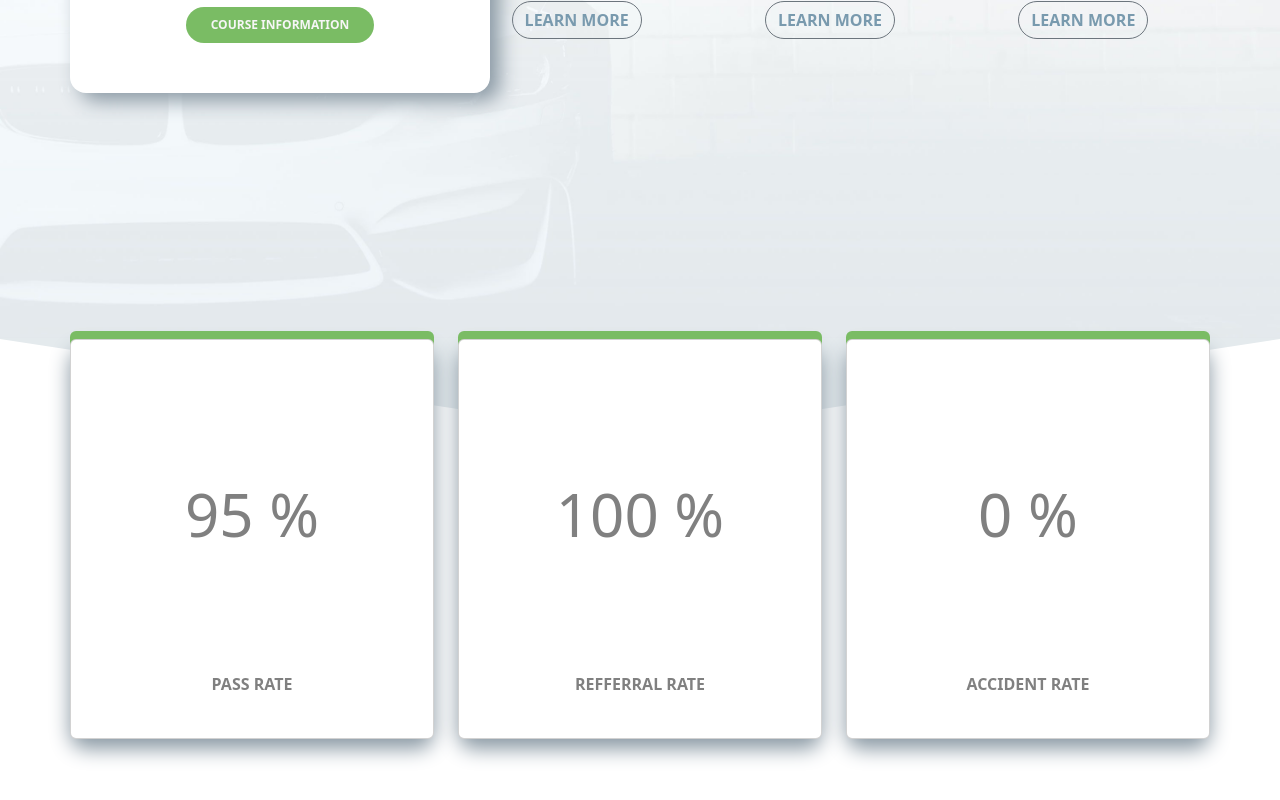
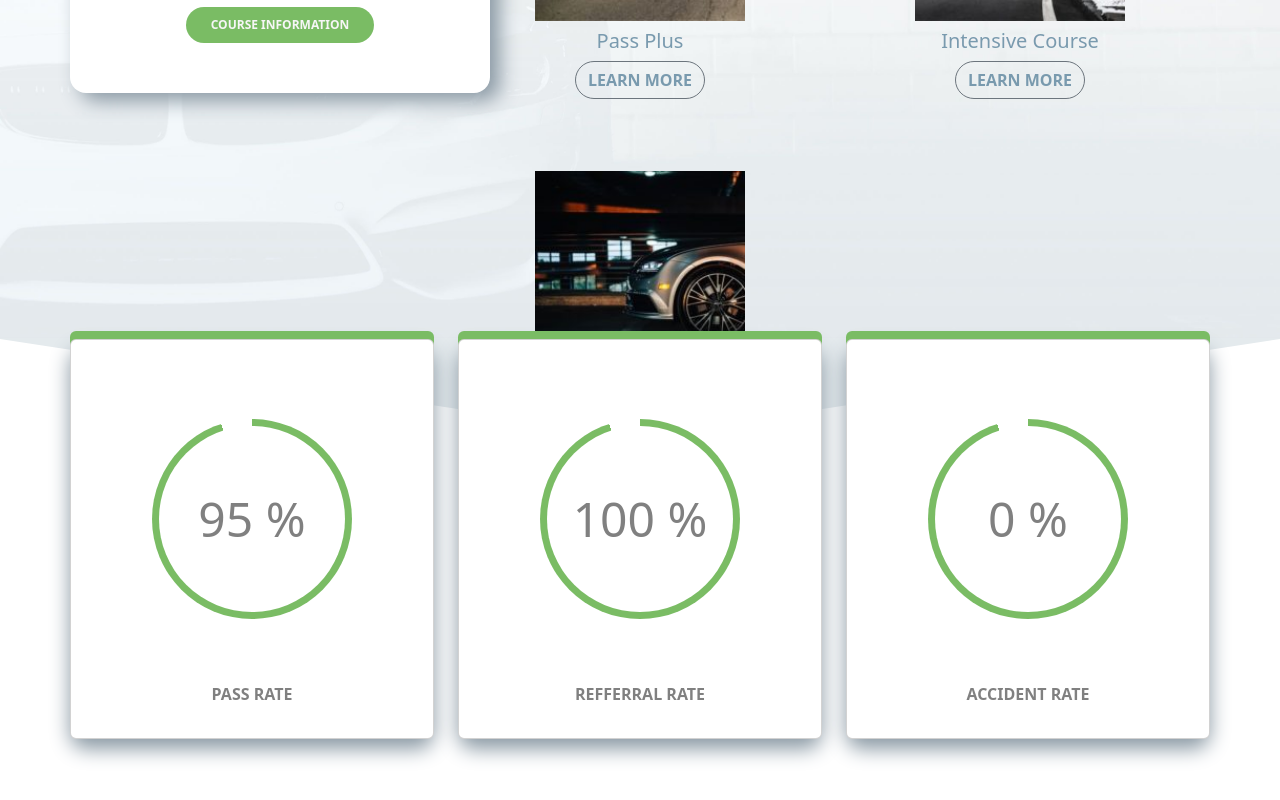
Before and after one commit to mattemutti/proj-html-vuejs, a Vue app: page / in a window 1280 px wide. Shown: the part 1972-2772 px from the top of the page. Built offline with nearby package versions, Linux system fonts and the light colour scheme.

Commit message:
update rate graphics

```diff
--- a/src/assets/scss/style.scss
+++ b/src/assets/scss/style.scss
@@ -4,7 +4,6 @@
 
 /***********************************************************************************/
 /* Roole */
-
 
 .c_primary {
 	color: $primary_color;
@@ -160,6 +159,8 @@ main {
 	.jumbotrone {
 
 		background-image: url(../../../public/img/homepage-hero-background.jpg);
+		background-position: bottom;
+		background-size: cover;
 		height: 800px;
 
 		.title_jumbo {
@@ -224,6 +225,8 @@ main {
 
 	.call {
 		background-image: url(../../../public/img/horizontal-cta-background.jpg);
+		background-position: bottom;
+		background-size: cover;
 
 		.call_section {
 			height: 300px;
@@ -258,7 +261,7 @@ main {
 		}
 
 		& img {
-			width: 150px;
+			width: 210px;
 		}
 
 		.btn_courses {
@@ -280,6 +283,38 @@ main {
 			box-shadow: 0px -8px 0px 0px $primary_color;
 			height: 400px;
 
+			.rate_1 {
+				width: 100%;
+				height: 300px;
+				font-size: 60px;
+				margin: auto;
+				display: flex;
+				align-items: center;
+				justify-content: center;
+
+				.progress {
+					width: 200px;
+					height: 200px;
+					border-radius: calc(infinity * 1px);
+					background: conic-gradient($primary_color calc(var(--progress) * 1%), transparent calc(var(--progress) * 1%));
+					display: flex;
+					font-size: 3rem;
+
+					.number {
+						background: $lighter;
+						width: 93%;
+						height: 93%;
+						border-radius: inherit;
+						display: flex;
+						align-items: center;
+						justify-content: center;
+						margin: auto;
+						color: grey;
+
+					}
+
+				}
+			}
 		}
 
 		.shadow_bottom:hover {
@@ -293,11 +328,6 @@ main {
 
 		}
 
-		.rate_1 {
-			width: 100%;
-			height: 300px;
-			font-size: 60px;
-		}
 	}
 
 	/* Instructor ********************************************/
--- a/src/components/AppMain.vue
+++ b/src/components/AppMain.vue
@@ -8,8 +8,6 @@ export default {
 		return {
 			state,
 
-
-
 		}
 	}
 }
@@ -19,7 +17,6 @@ export default {
 	<main class="debug">
 
 		<section class="jumbotrone align-content-center">
-			<!-- <img src="../../public/img/homepage-hero-background.jpg" alt="" class="Position"> -->
 			<div class="container g-0">
 				<div class="title_jumbo">
 					<h1 class="fw-bolder">Drive with Avada</h1>
@@ -48,7 +45,13 @@ export default {
 							adipisicing elit. Numquam sed corrupti ducimus rem ipsa at, voluptatum vel quis nihil
 							maiores accusamus, dolores sit molestias eaque error hic! Minima, nostrum nisi.</p>
 					</div>
+
+
+
 					<div id="registration" class="text-center position-absolute card_form_registration rounded">
+
+
+
 						<h4 class="title_form py-4 fw-semibold">First Lesson Free!</h4>
 						<div class="px-4">
 							<p class="c_text_light">When you make a block booking with us your first lesson is included
@@ -78,6 +81,9 @@ export default {
 								Callback</button>
 						</form>
 						<!-- Form Registration -->
+
+
+
 					</div>
 				</div>
 			</div>
@@ -151,8 +157,12 @@ export default {
 					<div v-for="rate in state.rates" class="col">
 						<div class="shadow_bottom rounded-4">
 							<div class="card align-items-center card_rate p-4 c_text_light" style="">
-								<div class="rate_1 text-center align-content-center">
-									{{ rate.rate }}
+								<div class="rate_1 text-center align-content-center margin">
+									<div class="progress" style="--progress: 95">
+										<div class="number">
+											{{ rate.rate }}
+										</div>
+									</div>
 								</div>
 								<div class="text-uppercase fw-bold p-2 ">
 									{{ rate.name }}
--- a/src/components/AppNavbar.vue
+++ b/src/components/AppNavbar.vue
@@ -9,7 +9,7 @@ export default {
 
 	<section class="nav_bar debug">
 
-		<div class="">
+		<div>
 			<div class="container g-0">
 				<div class="d-flex justify-content-between py-4 text-center aligne-content-center text-center">
 					<img src="../../public/img/avada-drivers-logo-1x.png" alt="">
```
